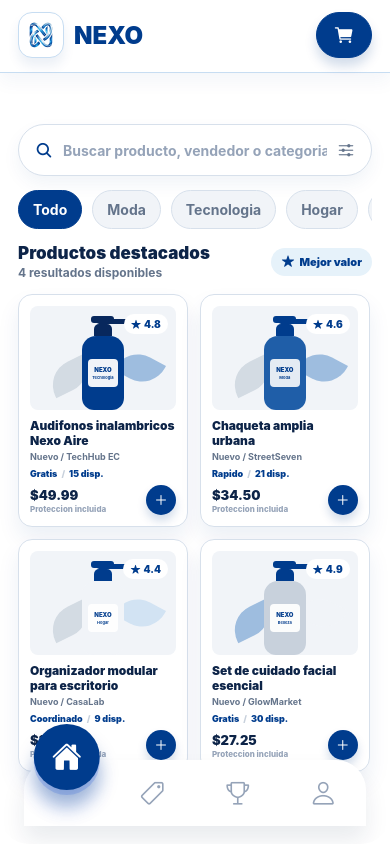
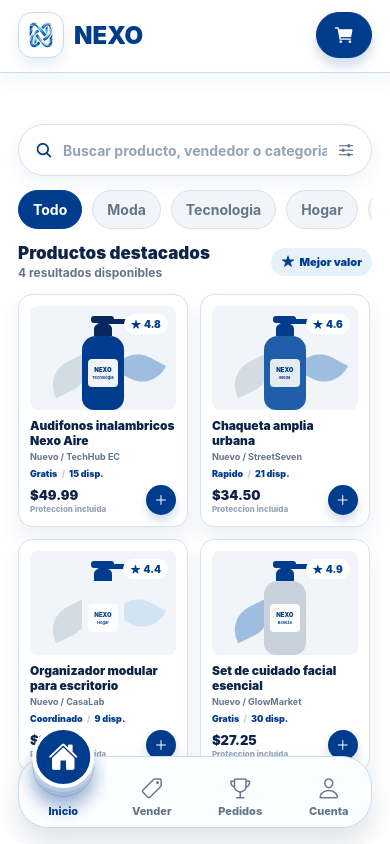
Before and after one commit to Walthergl66/nexo, a React Native app in the folder frontend/: screen / in a window 390 px wide. Built offline with nearby package versions, Linux system fonts and the light colour scheme.

Commit message:
feat: ajustar tamaños y estilos de navegación en la pantalla principal

```diff
--- a/frontend/App.tsx
+++ b/frontend/App.tsx
@@ -34,7 +34,7 @@ const navIcons: Record<TabKey, { active: NavIconName; inactive: NavIconName }> =
   Cuenta: { active: 'person', inactive: 'person-outline' },
 };
 
-const activeNavSize = 66;
+const activeNavSize = 62;
 
 export default function App() {
   const [activeTab, setActiveTab] = useState<TabKey>('Inicio');
@@ -449,9 +449,12 @@ export default function App() {
                 >
                   <Ionicons
                     name={iconName}
-                    size={26}
-                    color={isActive ? 'transparent' : colors.inkSoft}
+                    size={23}
+                    color={isActive ? 'transparent' : colors.inkMuted}
                   />
+                  <Text style={[styles.bottomNavLabel, isActive && styles.bottomNavLabelActive]}>
+                    {tab}
+                  </Text>
                 </Pressable>
               );
             })}
@@ -579,7 +582,7 @@ const styles = StyleSheet.create({
   content: {
     paddingHorizontal: 18,
     paddingTop: 2,
-    paddingBottom: 126,
+    paddingBottom: 132,
   },
   contentWithHeader: {
     paddingTop: 124,
@@ -592,55 +595,56 @@ const styles = StyleSheet.create({
   },
   bottomNav: {
     position: 'absolute',
-    left: 24,
-    right: 24,
-    bottom: 18,
-    height: 86,
+    left: 18,
+    right: 18,
+    bottom: 16,
+    height: 94,
     justifyContent: 'flex-end',
   },
   bottomNavTrack: {
-    height: 66,
+    height: 72,
     flexDirection: 'row',
     alignItems: 'center',
     position: 'relative',
-    backgroundColor: colors.surface,
-    borderTopLeftRadius: 30,
-    borderTopRightRadius: 30,
-    borderBottomLeftRadius: 0,
-    borderBottomRightRadius: 0,
+    backgroundColor: Platform.OS === 'web' ? '#fbfdff' : colors.surface,
+    borderRadius: 30,
+    borderWidth: 1,
+    borderColor: colors.brandBlueLine,
     shadowColor: colors.ink,
-    shadowOffset: { width: 0, height: 14 },
-    shadowOpacity: 0.09,
-    shadowRadius: 24,
+    shadowOffset: { width: 0, height: 16 },
+    shadowOpacity: 0.12,
+    shadowRadius: 26,
     elevation: 14,
   },
   bottomNavPocket: {
     position: 'absolute',
-    top: -28,
+    top: -22,
     left: 0,
     width: activeNavSize,
     height: activeNavSize,
     borderRadius: activeNavSize / 2,
     backgroundColor: colors.background,
+    borderWidth: 1,
+    borderColor: colors.brandBlueLine,
   },
   bottomNavHalo: {
     position: 'absolute',
-    top: -31,
+    top: -27,
     left: 0,
     width: activeNavSize,
     height: activeNavSize,
     borderRadius: activeNavSize / 2,
-    backgroundColor: '#3567ff',
-    shadowColor: '#4169ff',
+    backgroundColor: colors.brandBlueSoft,
+    shadowColor: colors.brandBlue,
     shadowOffset: { width: 0, height: 18 },
-    shadowOpacity: 0.32,
+    shadowOpacity: 0.28,
     shadowRadius: 18,
     elevation: 15,
-    opacity: 0.26,
+    opacity: 0.72,
   },
   bottomNavBubble: {
     position: 'absolute',
-    top: -36,
+    top: -31,
     left: 0,
     width: activeNavSize,
     height: activeNavSize,
@@ -648,20 +652,34 @@ const styles = StyleSheet.create({
     backgroundColor: colors.brandBlue,
     alignItems: 'center',
     justifyContent: 'center',
+    borderWidth: 4,
+    borderColor: colors.surface,
     shadowColor: colors.brandBlue,
     shadowOffset: { width: 0, height: 16 },
-    shadowOpacity: 0.35,
-    shadowRadius: 18,
+    shadowOpacity: 0.24,
+    shadowRadius: 16,
     elevation: 20,
   },
   bottomNavItem: {
-    height: 66,
+    height: 72,
     alignItems: 'center',
-    justifyContent: 'center',
-    borderRadius: radii.medium,
+    justifyContent: 'flex-end',
+    borderRadius: radii.large,
+    gap: 3,
+    paddingBottom: 10,
     transform: [{ scale: 1 }],
   },
   bottomNavItemPressed: {
     transform: [{ scale: 0.96 }],
   },
+  bottomNavLabel: {
+    color: colors.inkMuted,
+    fontSize: 11,
+    fontWeight: '800',
+    lineHeight: 14,
+    letterSpacing: 0,
+  },
+  bottomNavLabelActive: {
+    color: colors.brandBlue,
+  },
 });
```
